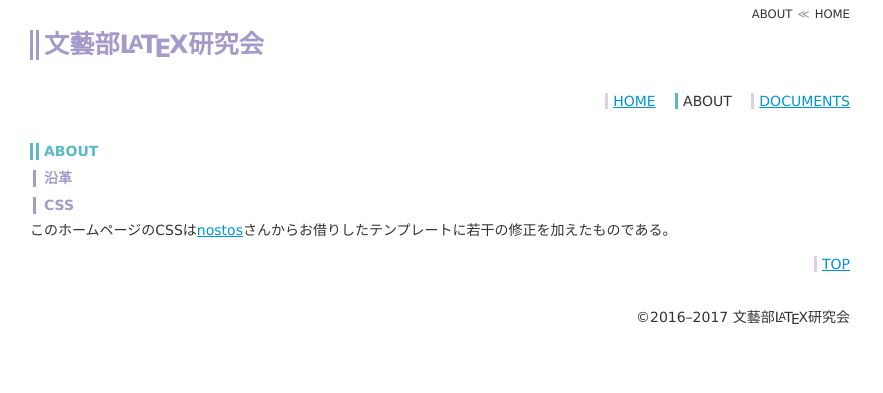
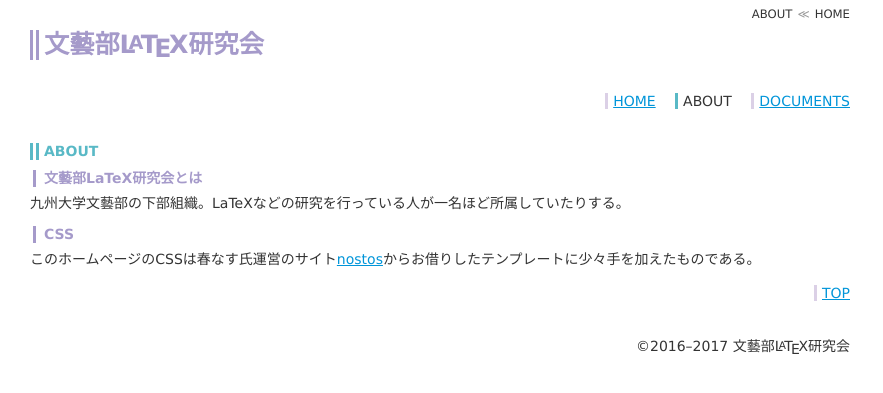
Before and after one commit to qdaibungei/latex, a Jekyll site: the page built from docs/about.md, in a window 1280 px wide. Shown: the top 393 px of the page, without its empty margins (0-883 px from the left). Built offline with Jekyll 4.4.1, drawn with Linux system fonts in a browser that asks for light colours.

Commit message:
fix about.md

```diff
--- a/docs/about.md
+++ b/docs/about.md
@@ -4,7 +4,8 @@ title: ABOUT
 permalink: /about/
 ---
 
-### 沿革
+### 文藝部LaTeX研究会とは
+九州大学文藝部の下部組織。LaTeXなどの研究を行っている人が一名ほど所属していたりする。
 
 ### CSS
-このホームページのCSSは[nostos](http://nostos.sakura.ne.jp/template.html)さんからお借りしたテンプレートに若干の修正を加えたものである。
+このホームページのCSSは春なす氏運営のサイト[nostos](http://nostos.sakura.ne.jp/template.html)からお借りしたテンプレートに少々手を加えたものである。
```
